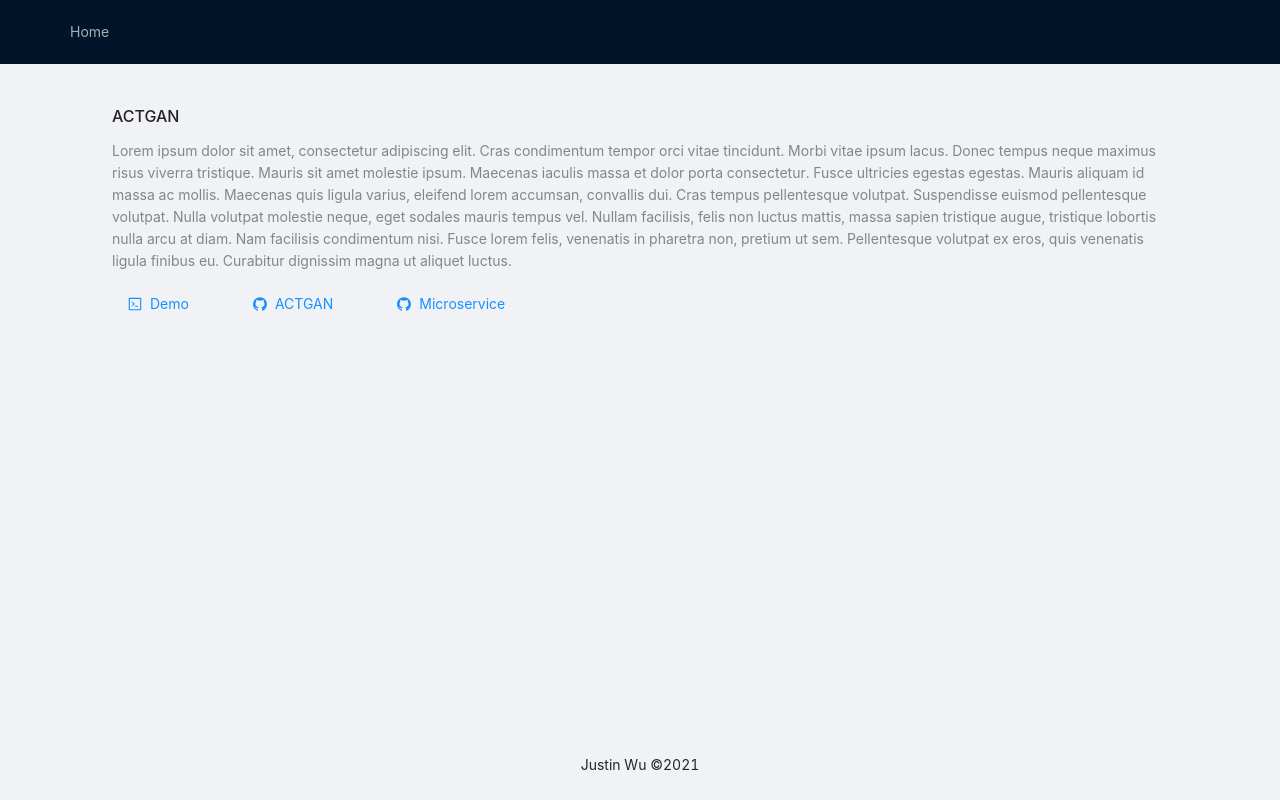
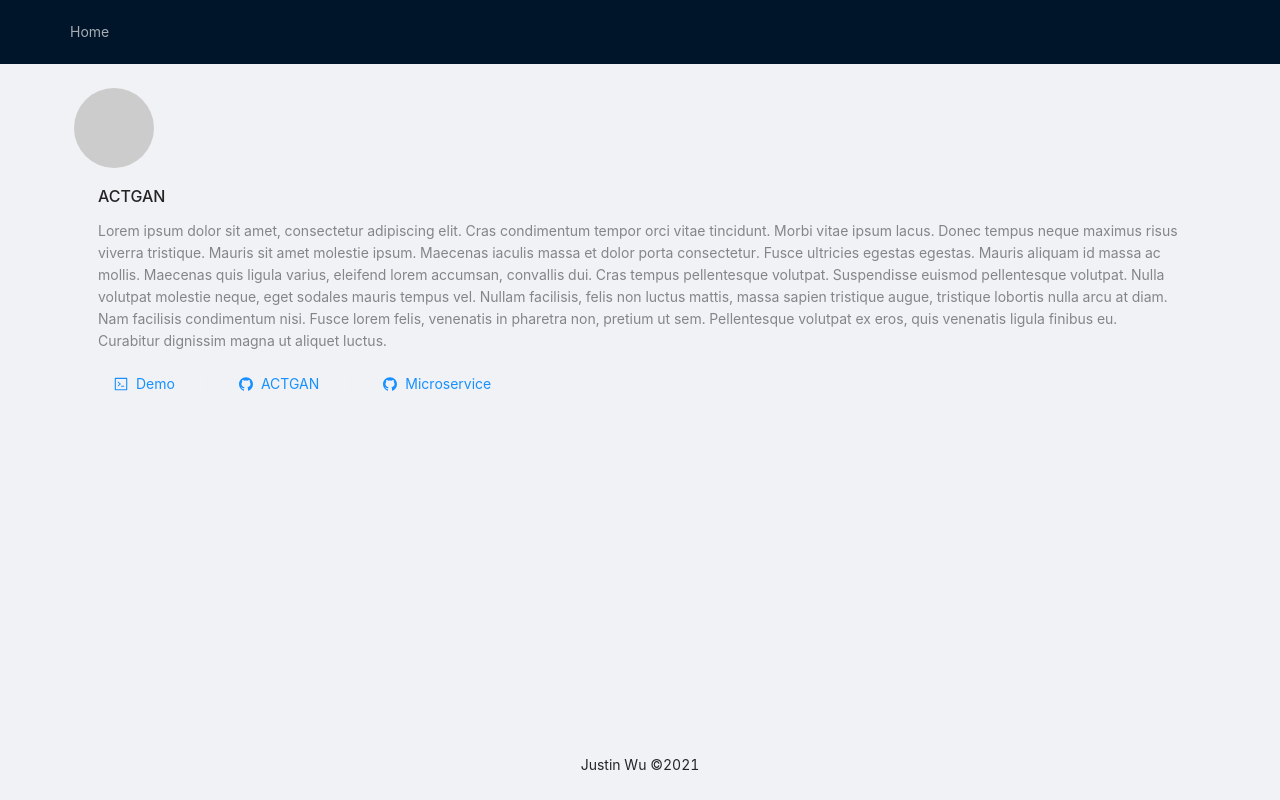
Before and after one commit to JustinLokHinWu/Personal-Site-Frontend, a React (Create React App) app: page / in a window 1280 px wide. Built offline with nearby package versions, Linux system fonts and the light colour scheme.

Commit message:
Added biography component

```diff
--- a/src/App.js
+++ b/src/App.js
@@ -15,7 +15,7 @@ function App() {
       <Header>
         <HeaderMenu />
       </Header>
-      <Content className="site-layout" style={{ padding: '0 5%' }}>
+      <Content className="site-layout" style={{ padding: '0 50px'}}>
         <div className="site-layout-background" style={{ padding: 24, minHeight: 380 }}>
           <Router>
             <div className="App-header">
--- /dev/null
+++ b/src/components/Biography.js
@@ -0,0 +1,13 @@
+import { Avatar } from 'antd'
+
+const Biography = () => {
+    return (
+        <div>
+            <Avatar
+                size={{ xs: 24, sm: 32, md: 40, lg: 64, xl: 80, xxl: 100 }}
+            />
+        </div>
+    )
+}
+
+export default Biography
--- a/src/components/Home.js
+++ b/src/components/Home.js
@@ -1,8 +1,10 @@
 import DemoList from "./DemoList"
+import Biography from "./Biography"
 
 const Home = () => {
     return (
         <div>
+            <Biography />
             <DemoList />
         </div>
     )
```
